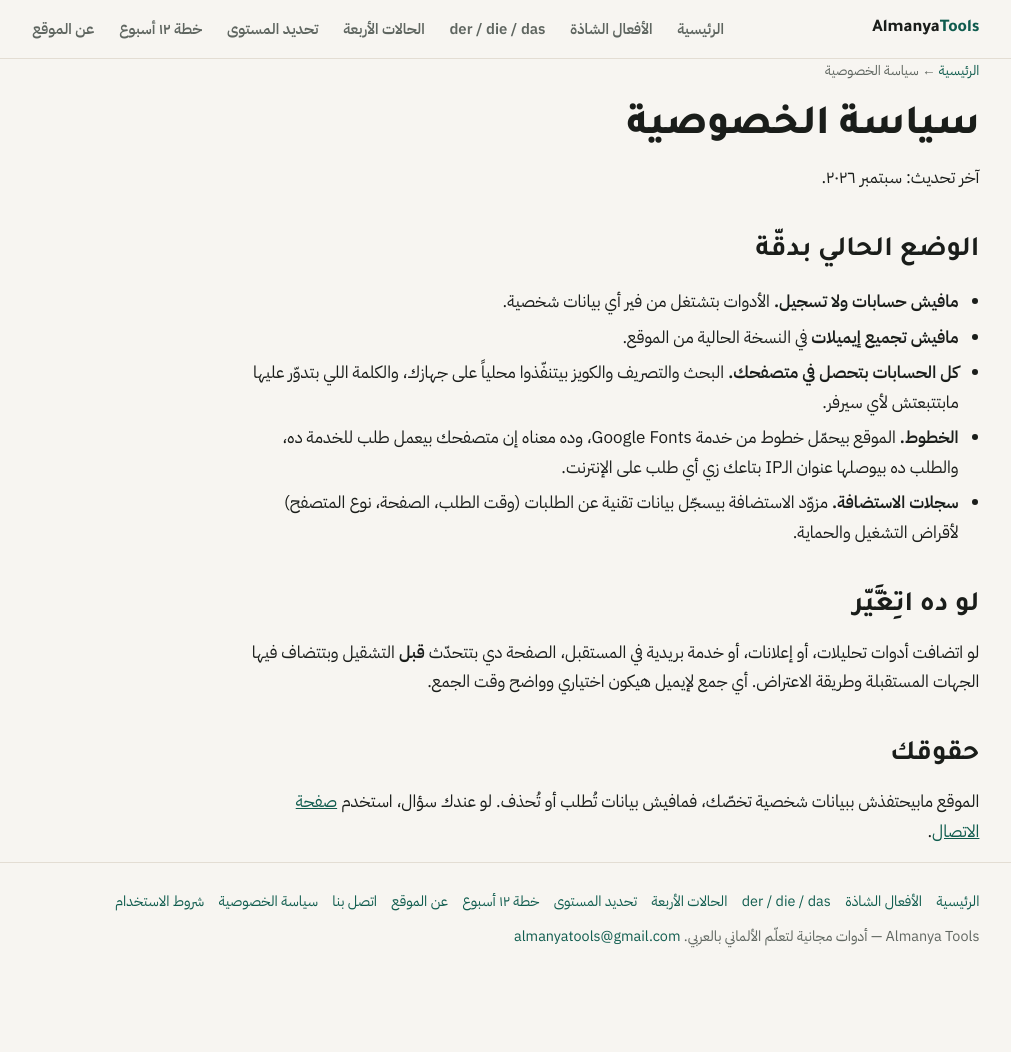
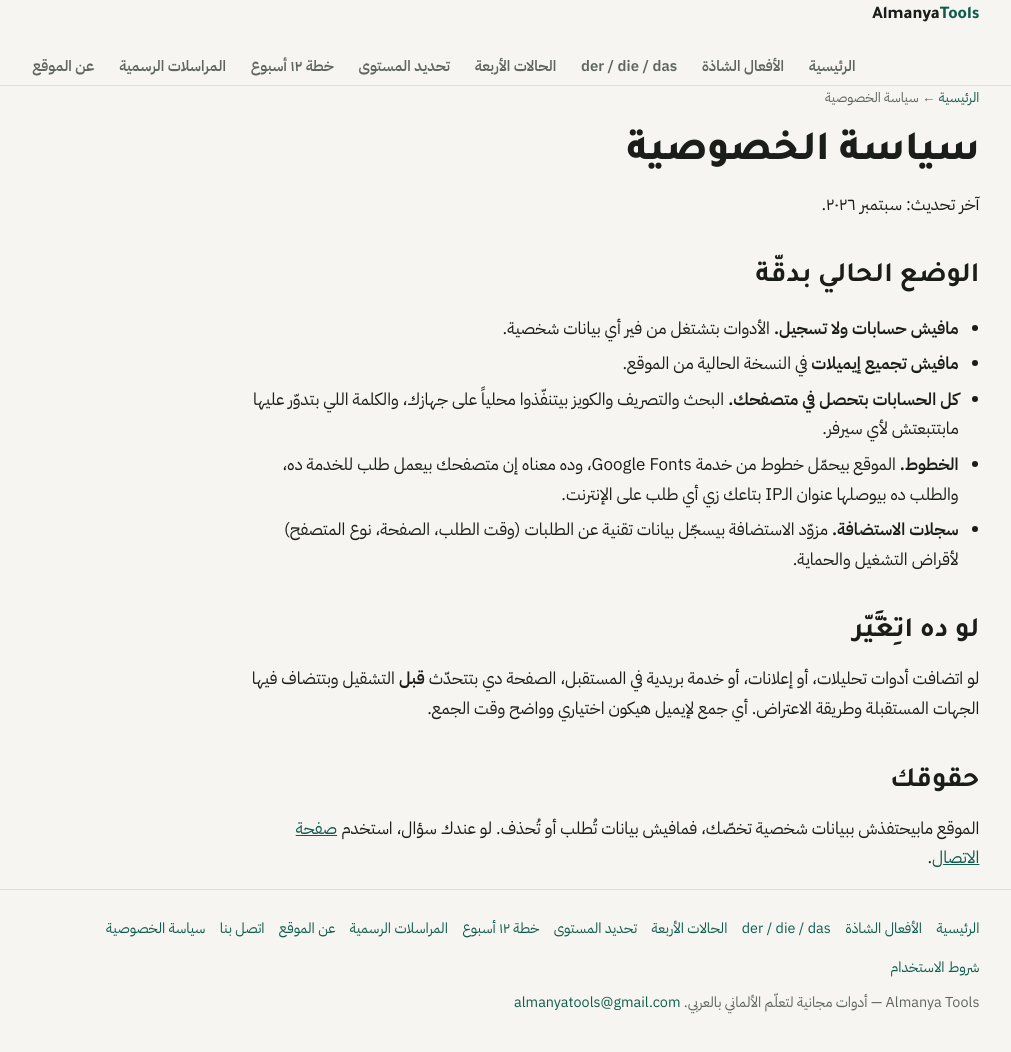
Before and after one commit to paypalbymohamed-ai/almanya-tools, a website built with Vite: page privacy/index.html in a window 1280 px wide. Shown: the whole page, without its empty margins (139-1150 px from the left). Before the commit the page ends 1005 px from the top, so only its background shows below. Built offline with nearby package versions, Linux system fonts and the light colour scheme.

Commit message:
feat(vorlagen): link the correspondence tool across the site
Nav + footer link on every page, homepage card promoted from 'coming soon' to live, title/description now covering six tools, and about/ typo fixes with a refreshed shipped/upcoming list.

Part 4/4.

```diff
--- a/privacy/index.html
+++ b/privacy/index.html
@@ -34,6 +34,7 @@
           <a href="../faelle/">الحالات الأربعة</a>
           <a href="../einstufungstest/">تحديد المستوى</a>
           <a href="../lernplan/">خطة ١٢ أسبوع</a>
+          <a href="../vorlagen/">المراسلات الرسمية</a>
           <a href="../about/">عن الموقع</a>
         </nav>
       </div>
@@ -82,6 +83,7 @@
           <a href="../faelle/">الحالات الأربعة</a>
           <a href="../einstufungstest/">تحديد المستوى</a>
           <a href="../lernplan/">خطة ١٢ أسبوع</a>
+          <a href="../vorlagen/">المراسلات الرسمية</a>
           <a href="../about/">عن الموقع</a>
           <a href="../contact/">اتصل بنا</a>
           <a href="./">سياسة الخصوصية</a>
```
Also changed, not shown: terms/index.html (+2 -0 lines), verben/index.html (+2 -0 lines).
